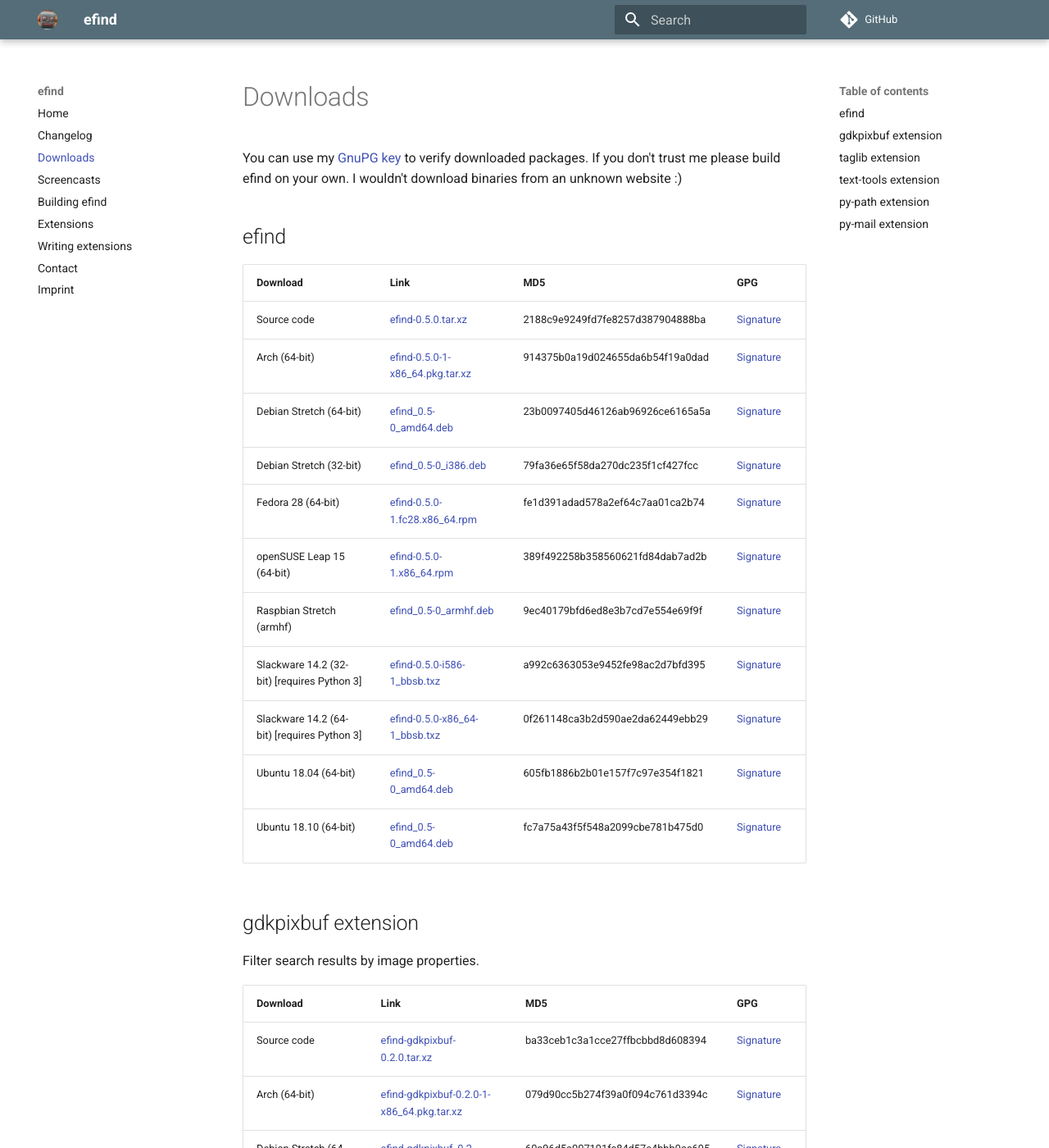
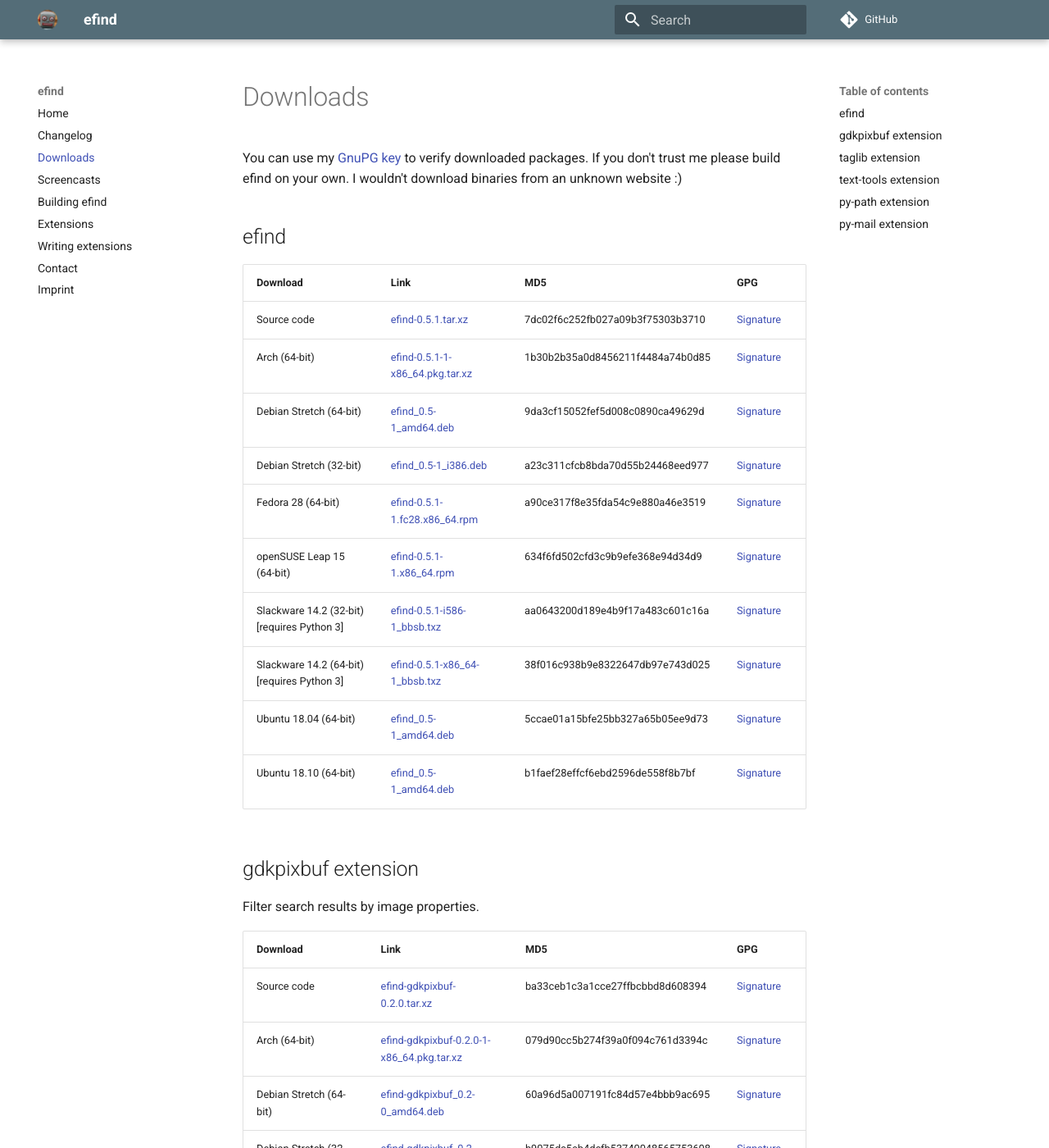
Before and after one commit to 20centaurifux/efind-website, an MkDocs documentation site: the page built from docs/downloads.md, in a window 1280 px wide and 1400 px high. Shown: the whole window at 82% size. Built offline with MkDocs 1.6.1 and Material for MkDocs 9.7.7, drawn with Linux system fonts in a browser that asks for light colours; comment, search, counter and statistics services are not loaded.

Commit message:
efind v0.5.1

```diff
--- a/docs/downloads.md
+++ b/docs/downloads.md
@@ -6,17 +6,16 @@
 
 | Download | Link | MD5 | GPG |
 | :------- | :--- | :-- | :-- |
-Source code|[efind-0.5.0.tar.xz](downloads/source/efind-0.5.0.tar.xz)|2188c9e9249fd7fe8257d387904888ba|[Signature](downloads/source/efind-0.5.0.tar.xz.asc)
-Arch (64-bit)|[efind-0.5.0-1-x86_64.pkg.tar.xz](downloads/arch/efind-0.5.0-1-x86_64.pkg.tar.xz)|914375b0a19d024655da6b54f19a0dad|[Signature](downloads/arch/efind-0.5.0-1-x86_64.pkg.tar.xz.asc)
-Debian Stretch (64-bit)|[efind_0.5-0_amd64.deb](downloads/debian-9/efind_0.5-0_amd64.deb)|23b0097405d46126ab96926ce6165a5a|[Signature](downloads/debian-9/efind_0.5-0_amd64.deb.asc)
-Debian Stretch (32-bit)|[efind_0.5-0_i386.deb](downloads/debian-9/efind_0.5-0_i386.deb)|79fa36e65f58da270dc235f1cf427fcc|[Signature](downloads/debian-9/efind_0.5-0_i386.deb.asc)
-Fedora 28 (64-bit)|[efind-0.5.0-1.fc28.x86_64.rpm](downloads/fedora-28/efind-0.5.0-1.fc28.x86_64.rpm)|fe1d391adad578a2ef64c7aa01ca2b74|[Signature](downloads/fedora-28/efind-0.5.0-1.fc28.x86_64.rpm.asc)
-openSUSE Leap 15 (64-bit)|[efind-0.5.0-1.x86_64.rpm](downloads/opensuse-leap/efind-0.5.0-1.x86_64.rpm)|389f492258b358560621fd84dab7ad2b|[Signature](downloads/opensuse-leap/efind-0.5.0-1.x86_64.rpm.asc)
-Raspbian Stretch (armhf)|[efind_0.5-0_armhf.deb](downloads/raspbian-9/efind_0.5-0_armhf.deb)|9ec40179bfd6ed8e3b7cd7e554e69f9f|[Signature](downloads/raspbian-9/efind_0.5-0_armhf.deb.asc)
-Slackware 14.2 (32-bit) [requires Python 3]|[efind-0.5.0-i586-1_bbsb.txz](downloads/slackware-14.2/efind-0.5.0-i586-1_bbsb.txz)|a992c6363053e9452fe98ac2d7bfd395|[Signature](downloads/slackware-14.2/efind-0.5.0-i586-1_bbsb.txz.asc)
-Slackware 14.2 (64-bit) [requires Python 3]|[efind-0.5.0-x86_64-1_bbsb.txz](downloads/slackware-14.2/efind-0.5.0-x86_64-1_bbsb.txz)|0f261148ca3b2d590ae2da62449ebb29|[Signature](downloads/slackware-14.2/efind-0.5.0-x86_64-1_bbsb.txz.asc)
-Ubuntu 18.04 (64-bit)|[efind_0.5-0_amd64.deb](downloads/ubuntu-18.04/efind_0.5-0_amd64.deb)|605fb1886b2b01e157f7c97e354f1821|[Signature](downloads/ubuntu-18.04/efind_0.5-0_amd64.deb.asc)
-Ubuntu 18.10 (64-bit)|[efind_0.5-0_amd64.deb](downloads/ubuntu-18.10/efind_0.5-0_amd64.deb)|fc7a75a43f5f548a2099cbe781b475d0|[Signature](downloads/ubuntu-18.10/efind_0.5-0_amd64.deb.asc)
+Source code|[efind-0.5.1.tar.xz](downloads/source/efind-0.5.1.tar.xz)|7dc02f6c252fb027a09b3f75303b3710|[Signature](downloads/source/efind-0.5.1.tar.xz.asc)
+Arch (64-bit)|[efind-0.5.1-1-x86_64.pkg.tar.xz](downloads/arch/efind-0.5.1-1-x86_64.pkg.tar.xz)|1b30b2b35a0d8456211f4484a74b0d85|[Signature](downloads/arch/efind-0.5.1-1-x86_64.pkg.tar.xz.asc)
+Debian Stretch (64-bit)|[efind_0.5-1_amd64.deb](downloads/debian-9/efind_0.5-1_amd64.deb)|9da3cf15052fef5d008c0890ca49629d|[Signature](downloads/debian-9/efind_0.5-1_amd64.deb.asc)
+Debian Stretch (32-bit)|[efind_0.5-1_i386.deb](downloads/debian-9/efind_0.5-1_i386.deb)|a23c311cfcb8bda70d55b24468eed977|[Signature](downloads/debian-9/efind_0.5-1_i386.deb.asc)
+Fedora 28 (64-bit)|[efind-0.5.1-1.fc28.x86_64.rpm](downloads/fedora-28/efind-0.5.1-1.fc28.x86_64.rpm)|a90ce317f8e35fda54c9e880a46e3519|[Signature](downloads/fedora-28/efind-0.5.1-1.fc28.x86_64.rpm.asc)
+openSUSE Leap 15 (64-bit)|[efind-0.5.1-1.x86_64.rpm](downloads/opensuse-leap/efind-0.5.1-1.x86_64.rpm)|634f6fd502cfd3c9b9efe368e94d34d9|[Signature](downloads/opensuse-leap/efind-0.5.1-1.x86_64.rpm.asc)
+Slackware 14.2 (32-bit) [requires Python 3]|[efind-0.5.1-i586-1_bbsb.txz](downloads/slackware-14.2/efind-0.5.1-i586-1_bbsb.txz)|aa0643200d189e4b9f17a483c601c16a|[Signature](downloads/slackware-14.2/efind-0.5.1-i586-1_bbsb.txz.asc)
+Slackware 14.2 (64-bit) [requires Python 3]|[efind-0.5.1-x86_64-1_bbsb.txz](downloads/slackware-14.2/efind-0.5.1-x86_64-1_bbsb.txz)|38f016c938b9e8322647db97e743d025|[Signature](downloads/slackware-14.2/efind-0.5.1-x86_64-1_bbsb.txz.asc)
+Ubuntu 18.04 (64-bit)|[efind_0.5-1_amd64.deb](downloads/ubuntu-18.04/efind_0.5-1_amd64.deb)|5ccae01a15bfe25bb327a65b05ee9d73|[Signature](downloads/ubuntu-18.04/efind_0.5-1_amd64.deb.asc)
+Ubuntu 18.10 (64-bit)|[efind_0.5-1_amd64.deb](downloads/ubuntu-18.10/efind_0.5-1_amd64.deb)|b1faef28effcf6ebd2596de558f8b7bf|[Signature](downloads/ubuntu-18.10/efind_0.5-1_amd64.deb.asc)
 
 ##gdkpixbuf extension
 
--- a/generate_downloads.py
+++ b/generate_downloads.py
@@ -69,7 +69,7 @@
     print f.read()
 
 print "##efind\n"
-generate_table("efind", "0.5.0")
+generate_table("efind", "0.5.1")
 
 print "\n##gdkpixbuf extension\n\nFilter search results by image properties.\n"
 generate_table("efind-gdkpixbuf", "0.2.0")
```
Also changed, not shown: docs/changelog.md (+7 -0 lines), docs/index.md (+1 -1 lines).
